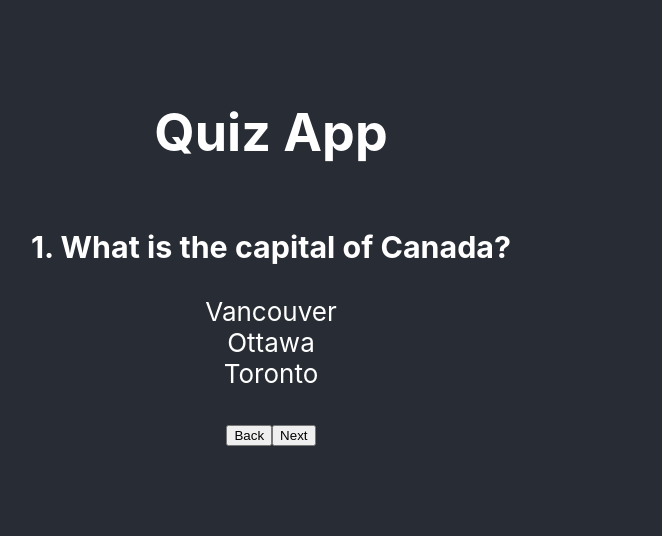
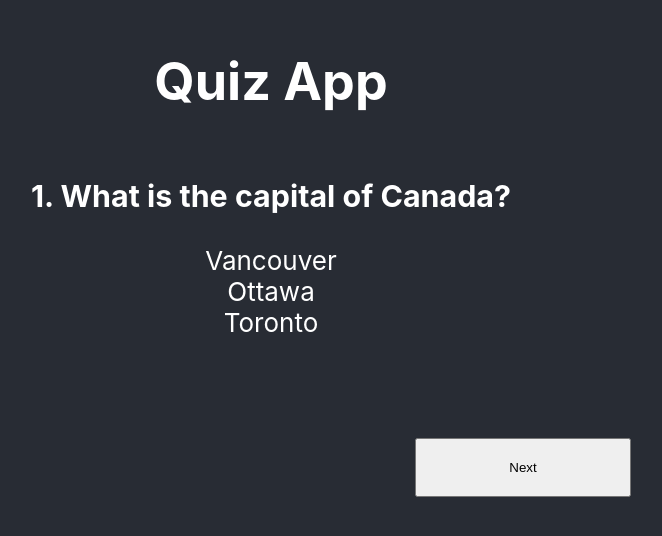
Before and after one commit to katmetax/quiz-app, a React (Create React App) app: page / in a window 1280 px wide. Shown: the part 144-680 px from the top of the page, without its empty margins (369-1031 px from the left). Built offline with nearby package versions, Linux system fonts and the light colour scheme.

Commit message:
Add ability to go back/forward on questions with their retained answers

```diff
--- a/src/components/quizComponent/index.tsx
+++ b/src/components/quizComponent/index.tsx
@@ -1,5 +1,5 @@
 import React, { useState } from 'react';
-import { useDispatch } from 'react-redux';
+import { useDispatch, useSelector } from 'react-redux';
 
 import { saveAnswer } from '../../store/actions';
 
@@ -18,49 +18,65 @@ const QuizComponent = ( { questionData }: quizComponentProps ) => {
     const dispatch = useDispatch();
     const [currentIndex, setIndex] =  useState(-1);
     const [pageNumber, setPageNumber] = useState(0);
+    const quizState = useSelector(state => state);
 
     const clickHandler = (question: string, answer: string, answerIndex: number, questionNo: number) => {
-        selectedAnswer(question, answer, questionNo);
+        selectedAnswer(question, answer, questionNo, answerIndex);
         setIndex(answerIndex);
     }
 
-    const selectedAnswer: any = (question: string, answer: string, questionNo: number) => {
+    const selectedAnswer = (question: string, answer: string, questionNo: number, answerIndex: number) => {
         return dispatch(saveAnswer({
             question,
             answer,
-            questionNo
+            questionNo,
+            answerIndex
         }))
     };
 
-    const nextBtnClick = () => {
-        setPageNumber(pageNumber + 1);
-        setIndex(-1);
+    const getSelectedIndex = (questionNo: number) => {
+        const questionSaved = (quizState as any).quiz.filter((quizItems:any) => quizItems.questionNo === questionNo)[0];
+        if ( questionSaved ) {
+            return setIndex(questionSaved.answerIndex);
+        }
+        return setIndex(-1);
     };
 
-    const backBtnClick = () => {
+    const nextBtnClick = (questionNo: number) => {
+        setPageNumber(pageNumber + 1);
+        getSelectedIndex(questionNo);
+    };
+
+    const backBtnClick = (questionNo: number) => {
         setPageNumber(pageNumber - 1);
-        setIndex(-1);
+        getSelectedIndex(questionNo);
     };
 
     return (
         <div className="quiz-container" data-testid="question-root">
             {
-                questionData.map((item: any, i: number) => {
-                    if (i === pageNumber) {
+                questionData.map((item: any, questionIndex: number) => {
+                    if (questionIndex === pageNumber) {
                     return (
                         <>
-                        <h3>{i + 1}. {item.question}</h3>
+                        <h3>{questionIndex + 1}. {item.question}</h3>
                         <ul data-testid="answers-list">
                         {
-                            item.answers.map((answer: any, index: any) => {
+                            item.answers.map((answer: any, answerIndex: any) => {
                                 return (
-                                <li key={index} className={currentIndex === index ? 'active' : ''} onClick={() => clickHandler(item.question, answer, index, i)} data-testid="answers-option">{answer}</li>
+                                <li key={answerIndex} className={currentIndex === answerIndex ? 'active' : ''} onClick={() => clickHandler(item.question, answer, answerIndex, questionIndex)} data-testid="answers-option">{answer}</li>
                                 )
                             })
                         }
                         </ul>
-                        <button onClick={() => backBtnClick()}>Back</button>
-                        <button onClick={() => nextBtnClick()}>Next</button>
+                        <div className="control-buttons">
+                            {(pageNumber + 1) > 1 &&
+                                <button className="back-button" onClick={() => backBtnClick(questionIndex - 1)}>Back</button>
+                            }
+                            {(pageNumber + 1) < questionData.length &&
+                                <button className="next-button" onClick={() => nextBtnClick(questionIndex + 1)}>Next</button>
+                            }
+                        </div>
                         </>
                     )
                     }
--- a/src/components/quizComponent/styles.scss
+++ b/src/components/quizComponent/styles.scss
@@ -11,4 +11,29 @@
     .active {
         color: red;
     }
+
+    .control-buttons {
+        display: flex;
+        flex-flow: row wrap;
+        justify-content: space-between;
+        width: 720px;
+        margin-top: 100px;
+    }
+
+    .back-button {
+        align-self: flex-start;
+        padding: 20px;
+        width: 30%;
+        min-width: 200px;
+        cursor: pointer;
+    }
+
+    .next-button {
+        align-self: flex-end;
+        width: 30%;
+        min-width: 200px;
+        padding: 20px;
+        margin-left: auto;
+        cursor: pointer;
+    }
 }
--- a/src/store/index.tsx
+++ b/src/store/index.tsx
@@ -3,6 +3,6 @@ import rootReducer from './reducers';
 
 import { composeWithDevTools } from 'redux-devtools-extension';
 
-const store = createStore(rootReducer, composeWithDevTools()); // TODO: configure composeWithDevTools to only show on edev env
+const store = createStore(rootReducer, composeWithDevTools()); // TODO: configure composeWithDevTools to only show on dev env
 
 export default store;
--- a/src/store/reducers/index.tsx
+++ b/src/store/reducers/index.tsx
@@ -1,14 +1,14 @@
 import { SAVE_ANSWER } from "../constants";
 
-interface initialState {
+interface quizReducer {
     quiz: questionResponse[];
 }
 
-const initialState: initialState = { quiz: [] };
+const initialState: quizReducer = { quiz: [] };
 
 // TODO: Refactor reducer
 
-const rootReducer = (state = initialState, action: saveAnswerInterface) => {
+const rootReducer = (state = initialState, action: saveAnswerInterface):quizReducer  => {
     if ( action.type === SAVE_ANSWER ) {
         const newArray = state.quiz.concat(action.payload);
 
--- /dev/null
+++ b/src/store/reducers/types.reducers.d.ts
@@ -0,0 +1,3 @@
+import rootReducer from ".";
+
+declare type DefaultRootState = ReturnType<typeof rootReducer>;
--- a/src/store/types.store.d.ts
+++ b/src/store/types.store.d.ts
@@ -2,6 +2,7 @@ declare interface questionResponse {
     question: string;
     answer: string;
     questionNo: number;
+    answerIndex: number;
 }
 
 declare interface saveAnswerInterface {
```
Also changed, not shown: 1 other file (tests, documents, lock files or other folders).
